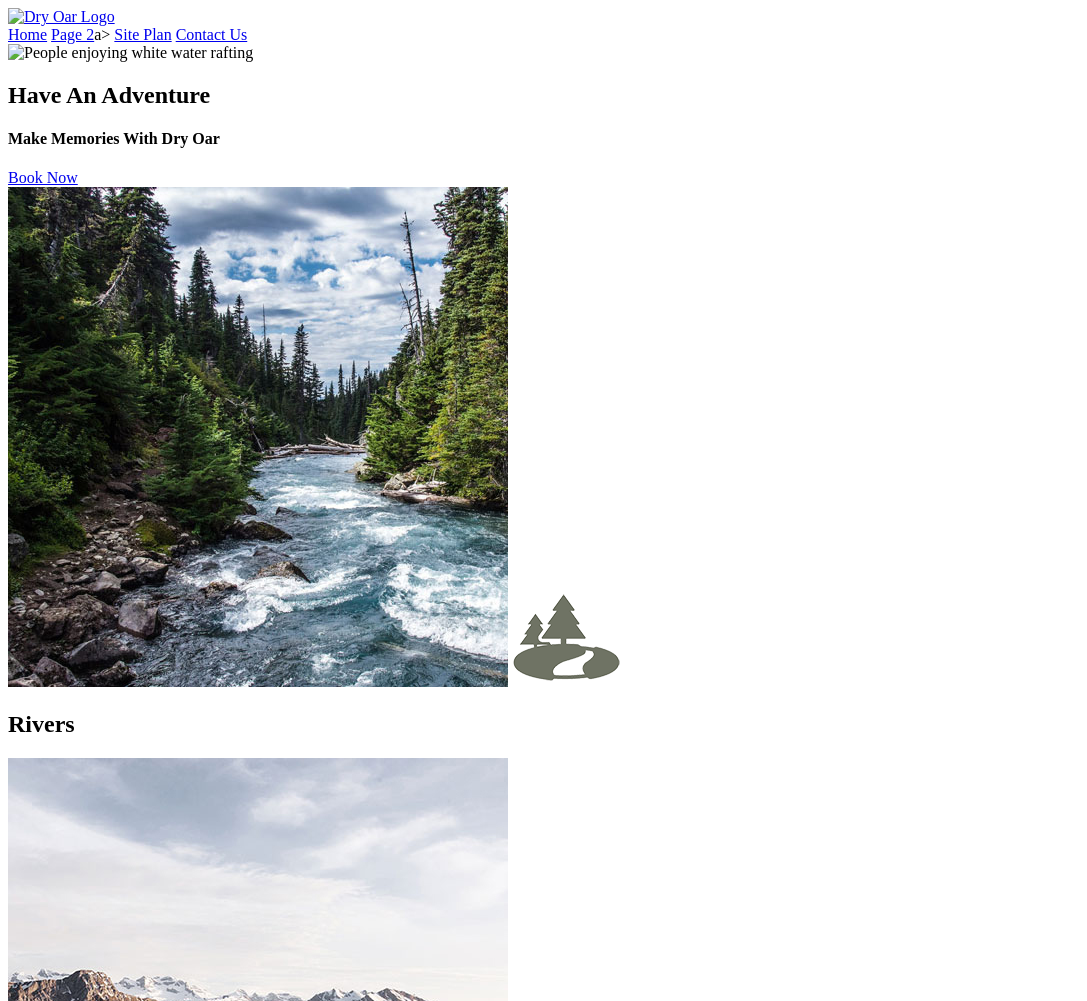
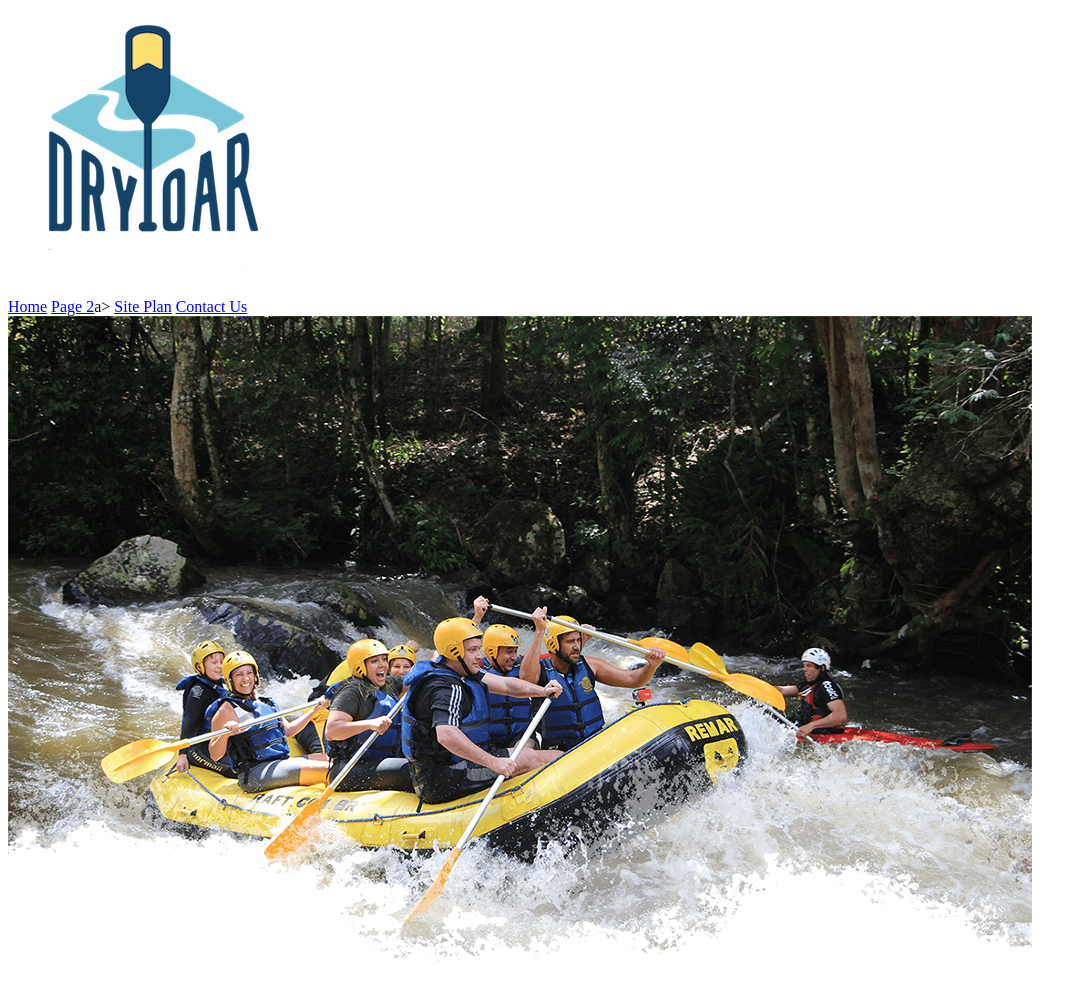
Before and after one commit to TheYoungBoss042/wdd130, a plain HTML site: page wwr/index.html in a window 1280 px wide. Shown: the top 1001 px of the page, without its empty margins (0-1087 px from the left). Drawn offline with Linux system fonts and the light colour scheme.

Commit message:
moved files

```diff
--- a/wwr/index.html
+++ b/wwr/index.html
@@ -9,7 +9,7 @@
 <body>
     <Header>
         <a id="logo_link" href="index.html">
-            <img class="logo" src="imgage/logo.png" alt="Dry Oar Logo">
+            <img class="logo" src="images/logo.png" alt="Dry Oar Logo">
         </a>
         <nav>
         <a href="index.html">Home</a>
@@ -20,7 +20,7 @@
     </Header>
     <div id="hero">
         <div id="hero-box">
-            <img id="hero-img" sec="images/hero.png" alt="People enjoying white water rafting">
+            <img id="hero-img" src="images/hero.png" alt="People enjoying white water rafting">
         </div>
         <section id="hero-msg">
             <h1 class="home- title">Have An Adventure</h1>
```
